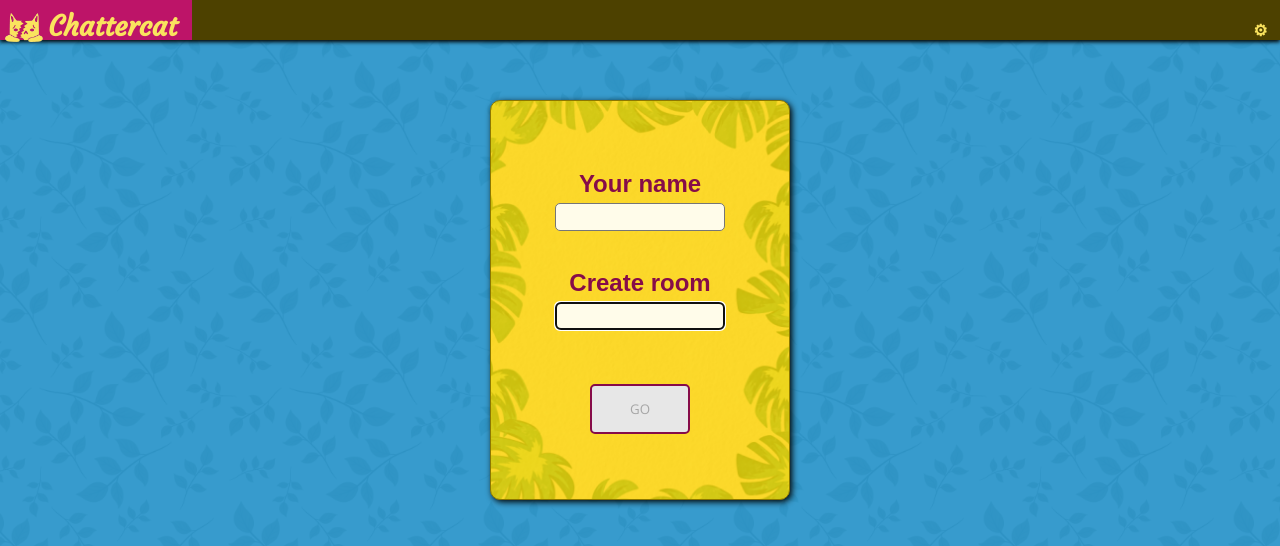
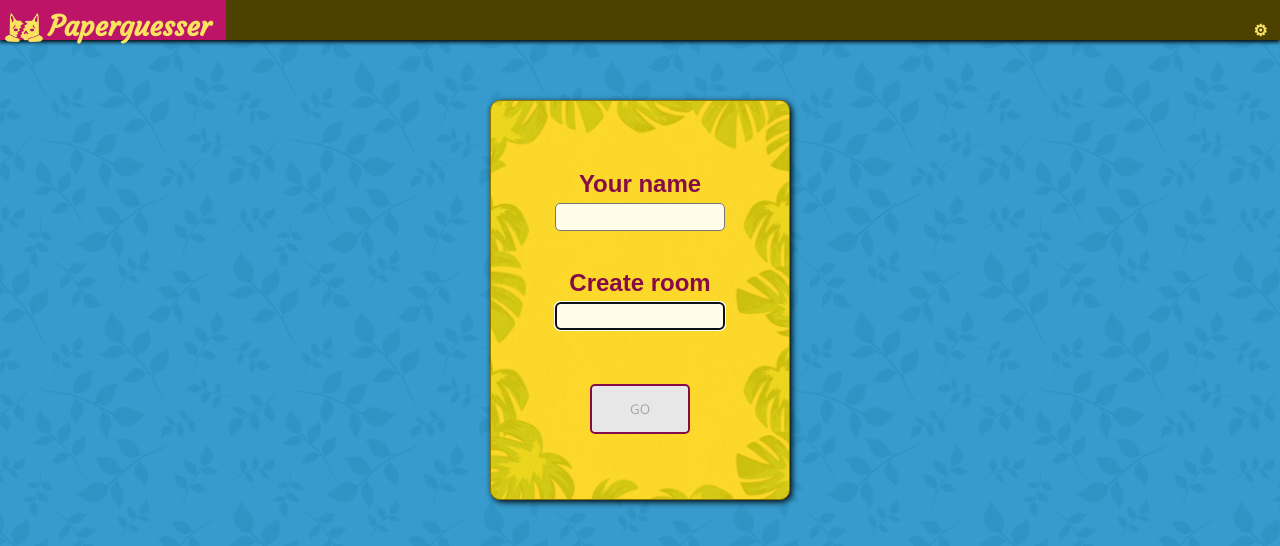
Before and after one commit to chicorycolumn/Paperguesser-frontend, a React (Create React App) app: page / in a window 1280 px wide. Shown: the top 546 px of the page. Built offline with nearby package versions, Linux system fonts and the light colour scheme; no server answers; a web font is replaced by a local one.

Commit message:
Adjusting readme.

```diff
--- a/package.json
+++ b/package.json
@@ -1,5 +1,5 @@
 {
-  "name": "Chattercat-frontend",
+  "name": "Paperguesser-frontend",
   "version": "0.1.0",
   "private": true,
   "dependencies": {
--- a/public/index.html
+++ b/public/index.html
@@ -17,7 +17,7 @@
       content="Web site created using create-react-app"
     />
     <link rel="manifest" href="%PUBLIC_URL%/manifest.json" />
-    <title>Chattercat</title>
+    <title>Paperguesser</title>
   </head>
   <body>
     <noscript>You need to enable JavaScript to run this app.</noscript>
--- a/src/App.jsx
+++ b/src/App.jsx
@@ -19,10 +19,10 @@ import Alert from "./Alert.jsx";
 
 const utils = require("./utils/utils.js");
 
-const localEnv = false;
+const localEnv = true;
 const ENDPOINT = localEnv
   ? "http://127.0.0.1:4002"
-  : "https://chattercat-server.herokuapp.com/";
+  : "https://paperguesser-server.herokuapp.com/";
 
 export default function App() {
   console.log("((App))");
--- a/src/Navbar.jsx
+++ b/src/Navbar.jsx
@@ -35,7 +35,7 @@ const Navbar = (props) => {
         ) : (
           <img alt="logo" className={`${styles.navbarLogo}`} src={navlogo} />
         )}
-        <h1 className={`${styles.navbarTitle}`}>Chattercat</h1>{" "}
+        <h1 className={`${styles.navbarTitle}`}>Paperguesser</h1>{" "}
       </Link>
 
       <div className={`${styles.navbarInnerBoxRight}`}>
```
Also changed, not shown: public/manifest.json, 2 other files (tests, documents, lock files or other folders).
